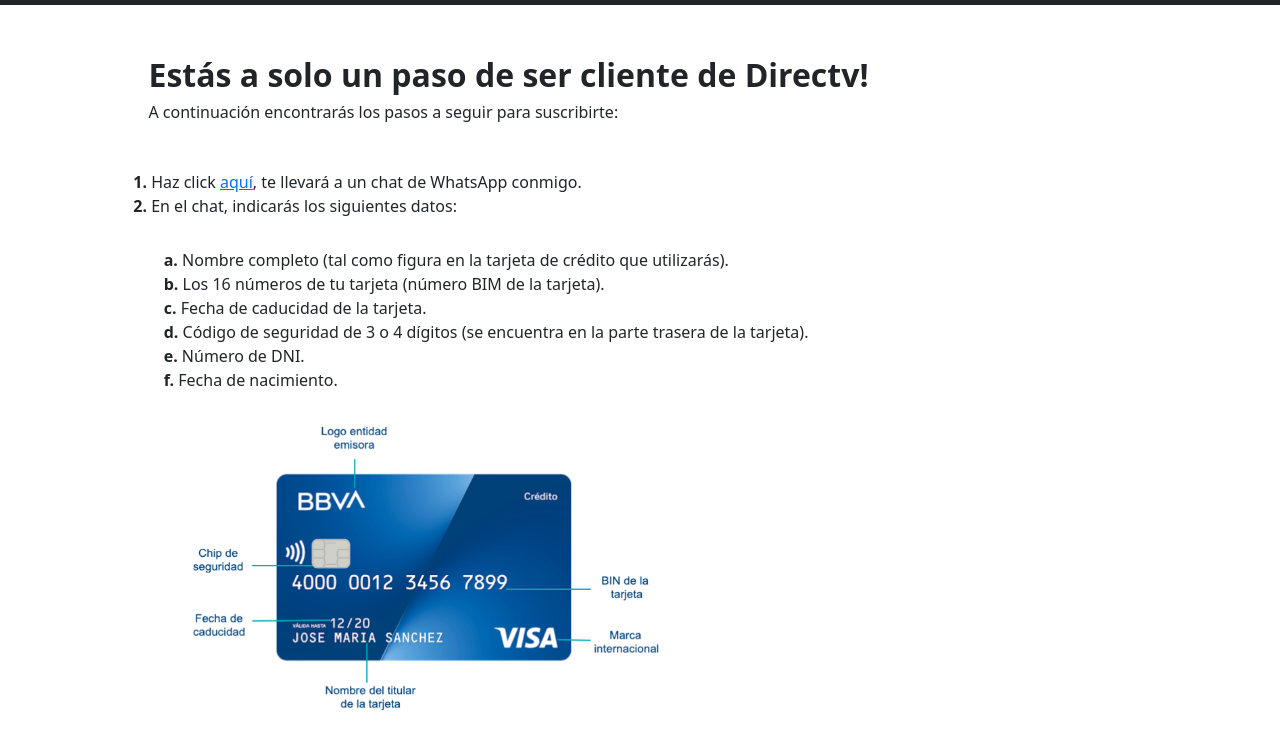
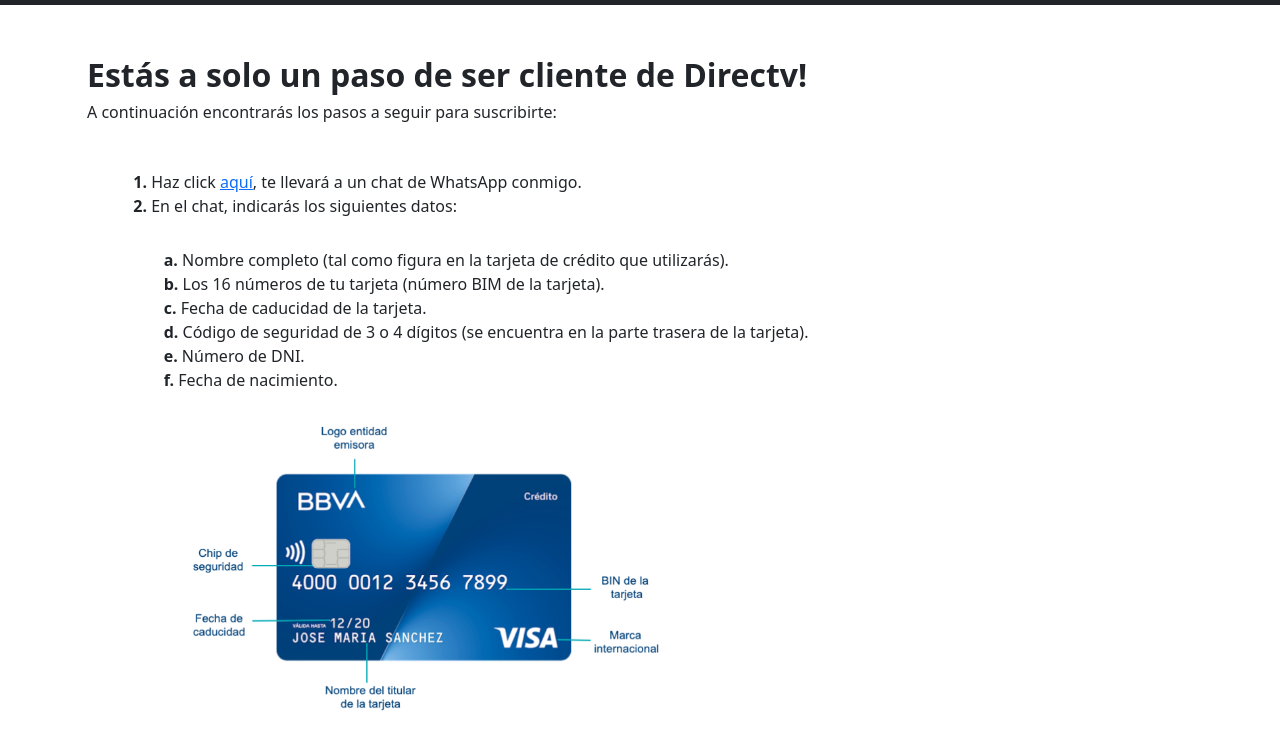
Before and after one commit to matiascarrasco94/directv, a plain HTML site: page pages/subscripcion.html in a window 1280 px wide. Shown: the part 55-800 px from the top of the page. Drawn offline with nearby package versions, Linux system fonts and the light colour scheme.

Commit message:
corrijo-width-seccion-suscripcion

```diff
--- a/style/styles.css
+++ b/style/styles.css
@@ -9,10 +9,10 @@
 }
 
 .main h2 {
-    width: 80%;
+    width: 90%;
 }
 .main h6 {
-    width: 80%;
+    width: 90%;
 }
 .main p {
     width: 80%;
```
Also changed, not shown: index.html (+1 -1 lines).
